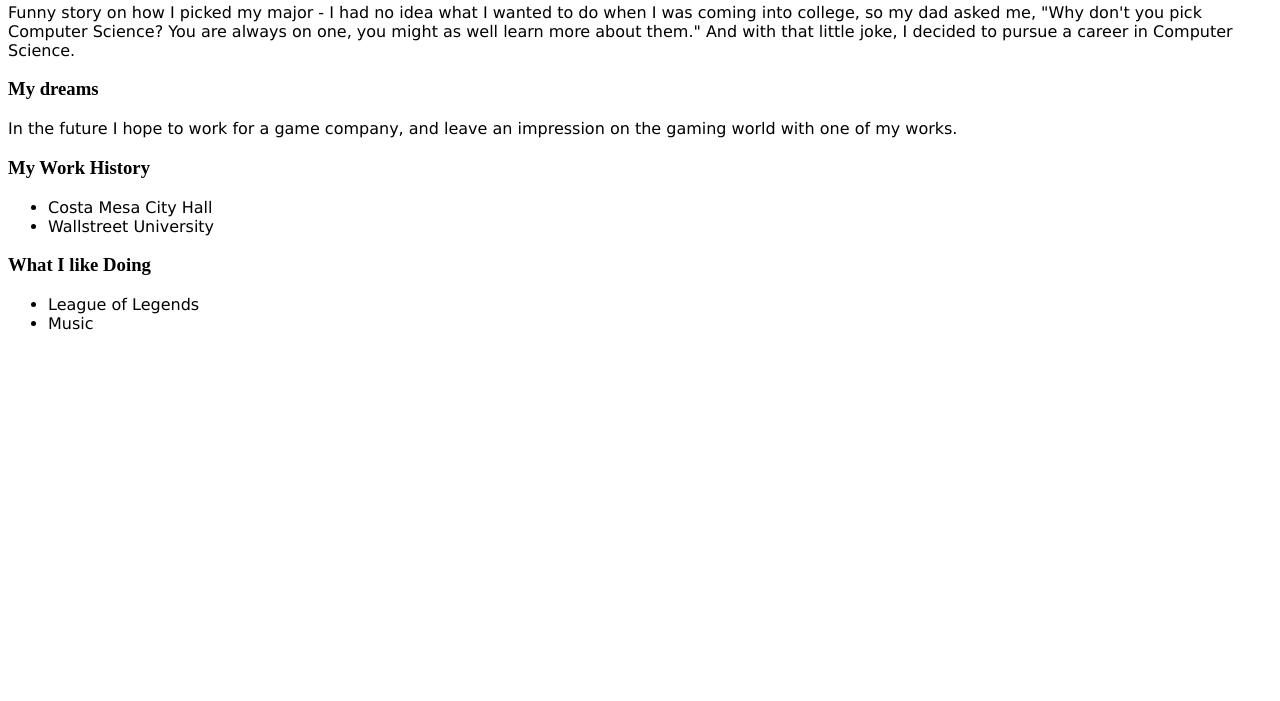
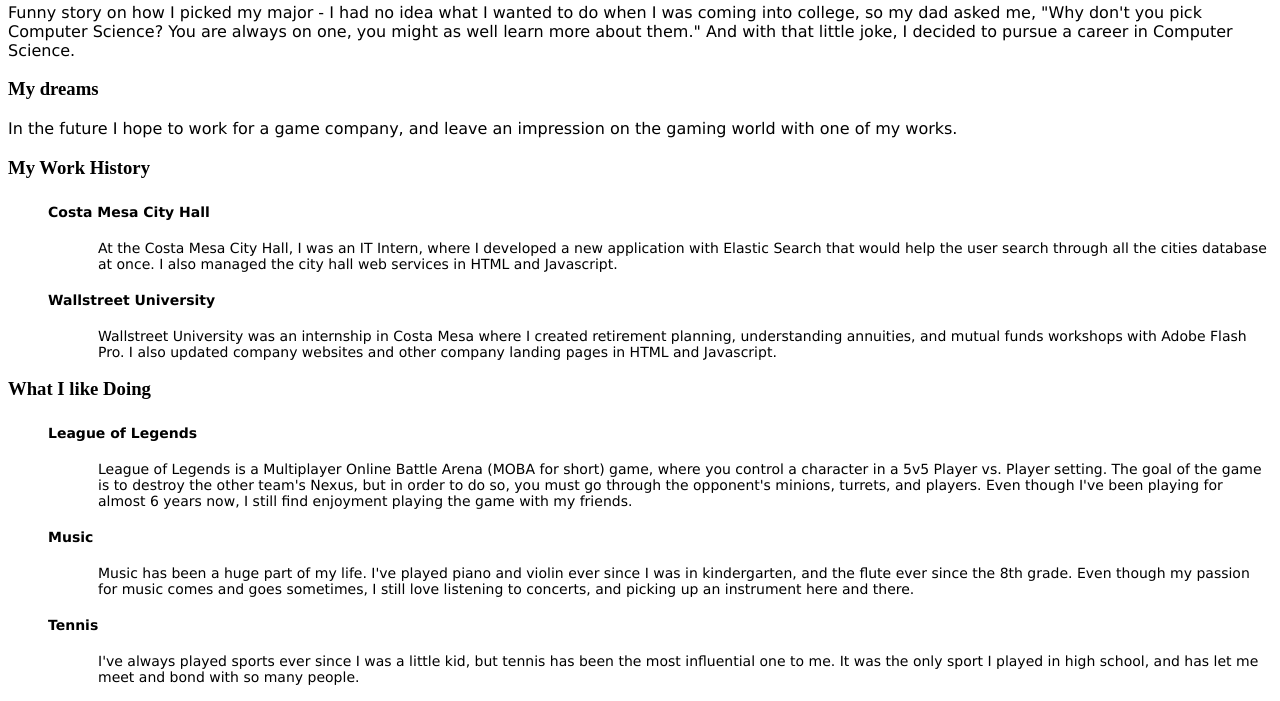
Before and after one commit to m1771vw/m1771vw.github.io, a PHP site: page /aboutme.html in a window 1280 px wide. Shown: the part 240-941 px from the top of the page. Before the commit the page ends 570 px from the top, so only its background shows below. Run offline with PHP 8.4, Linux system fonts and the light colour scheme.

Commit message:
Added more to about me

```diff
--- a/aboutme.html
+++ b/aboutme.html
@@ -37,13 +37,29 @@
 
 		<h3> My Work History </h3>
 		<ul>
-			<li> Costa Mesa City Hall</li>
-			<li> Wallstreet University</li>
+			<div class="title">Costa Mesa City Hall</div>
+				<div class="content">
+					<p>At the Costa Mesa City Hall, I was an IT Intern, where I developed a new application with Elastic Search that would help the user search through all the cities database at once. I also managed the city hall web services in HTML and Javascript.
+				</div>
+			<div class="title"> Wallstreet University</div>
+				<div class="content">
+					<p>Wallstreet University was an internship in Costa Mesa where I created retirement planning, understanding annuities, and mutual funds workshops with Adobe Flash Pro. I also updated company websites and other company landing pages in HTML and Javascript.
+				</div>
 		</ul>
 		<h3> What I like Doing </h3>
 		<ul>
-			<li>League of Legends</li>
-			<li>Music</li>
+			<div class="title">League of Legends</div>
+				<div class="content">
+					<p> League of Legends is a Multiplayer Online Battle Arena (MOBA for short) game, where you control a character in a 5v5 Player vs. Player setting. The goal of the game is to destroy the other team's Nexus, but in order to do so, you must go through the opponent's minions, turrets, and players. Even though I've been playing for almost 6 years now, I still find enjoyment playing the game with my friends.
+				</div>
+			<div class="title">Music</div>
+				<div class="content">
+					<p> Music has been a huge part of my life. I've played piano and violin ever since I was in kindergarten, and the flute ever since the 8th grade. Even though my passion for music comes and goes sometimes, I still love listening to concerts, and picking up an instrument here and there.
+				</div>
+			<div class="title">Tennis</div>
+				<div class="content">
+						<p> I've always played sports ever since I was a little kid, but tennis has been the most influential one to me. It was the only sport I played in high school, and has let me meet and bond with so many people.
+				</div>
 
 
 		</ul>
--- a/css/stylesheet.css
+++ b/css/stylesheet.css
@@ -23,7 +23,7 @@
 
 
 .title{
-	font-size:20px;
+	font-size:14px;
 	font-weight:bold;
 	line-height:200%;
 }
```
